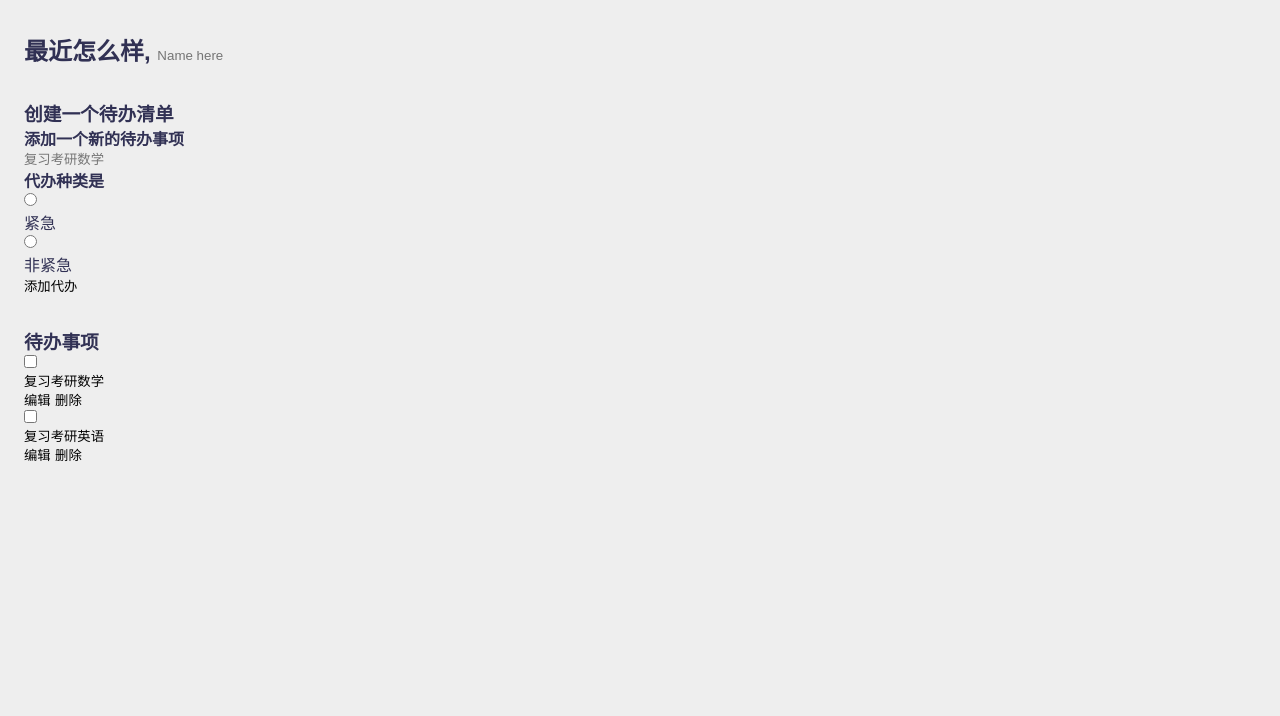
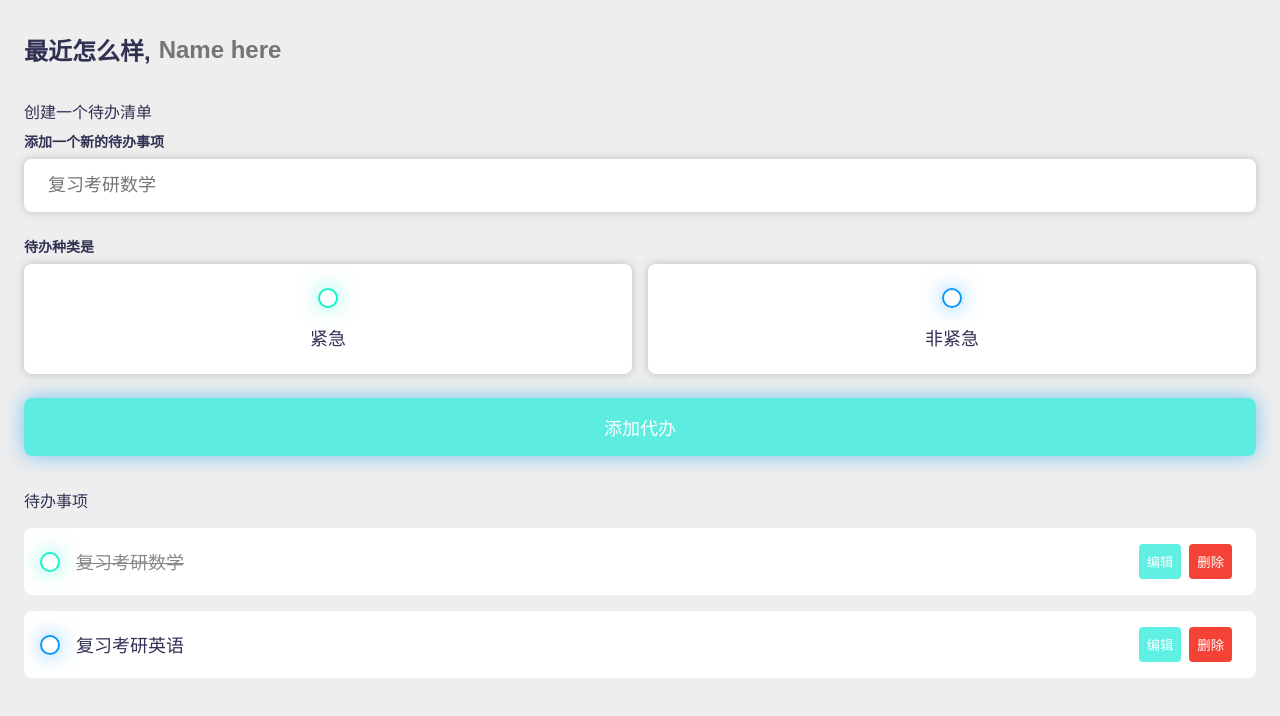
Before and after one commit to Lunatic029/Todolist_app, a plain HTML site: page index.html in a window 1280 px wide. Drawn offline with Linux system fonts and the light colour scheme.

Commit message:
css添加样式设计，js增加用户名逻辑

```diff
--- a/index.html
+++ b/index.html
@@ -13,12 +13,12 @@
 <body>
     <main class="app">
         <section class="greeting">
-            <h2 calss="title">
-                最近怎么样, <input type="text" id="name" placeholder="Name here"> <!--文本框id为name，待输入-->
+            <h2 class="title">
+                最近怎么样, <input type="text" id="name" placeholder="Name here" autocomplete="off"> <!--文本框id为name，待输入-->
             </h2>
         </section>
         <!--待办事项部分，要添加自己的待办事项-->
-        <section class="todo">
+        <section class="create-todo">
             <h3>创建一个待办清单</h3>
             <form id="new-todo-form">
 
@@ -29,7 +29,7 @@
                     id="content"
                     placeholder="复习考研数学"/>
 
-                <h4>代办种类是</h4>
+                <h4>待办种类是</h4>
                 <div class="options">
                     <label><!--添加一个紧急事项按钮-->
                         <input
@@ -37,7 +37,7 @@
                             name="category"
                             id="category1"
                             value="emergency" />
-                        <span class="category emergency"></span>
+                        <span class="bubble emergency"></span>
                         <div>紧急</div>
                     </label>
 
@@ -47,7 +47,7 @@
                             name="category"
                             id="category2"
                             value="noemergency" />
-                        <span class="category noemergency"></span>
+                        <span class="bubble noemergency"></span>
                         <div>非紧急</div>
                     </label>
                 </div>
@@ -60,7 +60,7 @@
             <h3>待办事项</h3>
 
             <div class="list" id="todo-list">
-                <div class="todo-item">
+                <div class="todo-item done">
                     <label>
                         <input type="checkbox" />
                         <span class="bubble emergency"></span>
--- a/main.css
+++ b/main.css
@@ -1,9 +1,10 @@
 :root {
-    --primary: #34db71;
+    --primary: #43eddfd9;
     --emergency: #12f4c7;
     --noemergency: #0899f9;
     --light: #EEE;
     --dark: #313154;
+    --gray: #888;
     --danger: #f44336;
 
     --shadow: 0 0 10px rgba(0, 0, 0, 0.2);
@@ -38,3 +39,190 @@ section {
     padding-left: 1.5rem;
     padding-right: 1.5rem;
 }
+
+h3{
+    color: var(--dark);
+    font-size: 1rem;
+    font-weight: 400;
+    margin-bottom: 0.5rem;
+}
+
+h4{
+    color: var(--dark);
+    font-size: 0.875rem;
+    font-weight: 700;
+    margin-bottom: 0.5rem;
+}
+
+.greeting .title{
+    display: flex;
+}
+
+.greeting .title input{
+    margin-left: 0.5rem;
+    flex: 1 1 0%;
+    min-width: 0;
+}
+
+.greeting .title,
+.greeting .title input{
+    color: var(--dark);
+    font-size: 1.5rem;
+    font-weight: 700;
+}
+
+.create-todo input[type="text"]{
+    display: block;
+    width: 100%;
+    font-size: 1.125rem;
+    padding: 1rem 1.5rem;
+    color: var(--dark);
+    background-color: #FFF;
+    border-radius: 0.5rem;
+    box-shadow: var(--shadow);
+    margin-bottom: 1.5rem;
+}
+
+.create-todo .options{
+    display: grid;
+    grid-template-columns: repeat(2, 1fr);
+    grid-gap: 1rem;
+    margin-bottom: 1.5rem;
+}
+
+.create-todo .options label{
+    display: flex;
+    flex-direction: column;
+    align-items: center;
+    justify-content: center;
+    padding: 1.5rem;
+    background-color: #FFF;
+    border-radius: 0.5rem;
+    box-shadow: var(--shadow);
+}
+
+input[type="radio"],
+input[type="checkbox"]{
+    display: none;
+}
+
+.bubble{
+    display:flex;
+    align-items: center;
+    justify-content: center;
+    width: 20px;
+    height: 20px;
+    border-radius: 50%;
+    border: 2px solid var(--emergency);
+    box-shadow: var(--emergency-glow);
+}
+
+.bubble.noemergency{
+    border-color: var(--noemergency);
+    box-shadow: var(--noemergency-glow);
+}
+
+.bubble::after{
+    content: "";
+    display: block;
+    opacity: 0;
+    width: 0px;
+    height: 0px;
+    background-color: var(--emergency);
+    box-shadow: var(--emergency-glow);
+    border-radius: 50%;
+    transition: 0.3s ease-in-out;
+}
+
+.bubble.noemergency::after{
+    background-color: var(--noemergency);
+    box-shadow: var(--noemergency-glow);
+}
+
+input:checked ~ .bubble::after{
+    opacity: 1;
+    width: 10px;
+    height: 10px;
+}
+
+.create-todo .options label div{
+    color: var(--dark);
+    font-size: 1.125rem;
+    margin-top: 1rem;
+}
+
+.create-todo input[type="submit"]{
+    display:block;
+    width: 100%;
+    font-size: 1.125rem;
+    padding: 1rem 1.5rem;
+    color: #FFF;
+    background-color: var(--primary);
+    border-radius: 0.5rem;
+    box-shadow: var(--noemergency-glow);
+    transition: 0.3s ease-in-out;
+}
+
+.create-todo input[type="submit"]:hover{
+    opacity: 0.6;
+}
+
+.todo-list .list{
+    margin: 1rem 0;
+}
+
+.todo-list .todo-item{
+    display: flex;
+    align-items: center;
+    background-color: #FFF;
+    padding: 1rem;
+    border-radius: 0.5rem;
+    margin-bottom: 1rem;
+}
+
+.todo-list label {
+    display: block;
+    margin-right: 1rem;
+    cursor: pointer;
+}
+
+.todo-item .todo-content{
+    flex: 1 1 0%;
+}
+
+.todo-item .todo-content input{
+    color: var(--dark);
+    font-size: 1.125rem;
+}
+
+.todo-item .actions{
+    display: flex;
+    align-items: center;
+}
+
+.todo-item .actions button{
+    display: block;
+    padding:0.5rem;
+    border-radius: 0.25rem;
+    color:#FFF;
+    cursor: pointer;
+    transition: 0.3s ease-in-out;
+}
+
+.todo-item .actions button:hover{
+    opacity: 0.55;
+}
+.todo-item .actions button.edit{
+    background-color: var(--primary);
+    margin-right: 0.5rem;
+}
+
+.todo-item .actions button.delete{
+    background-color: var(--danger);
+    margin-right: 0.5rem;
+}
+
+.todo-item.done .todo-content input{
+    text-decoration: line-through;
+    color: var(--gray);
+}
--- a/main.js
+++ b/main.js
@@ -0,0 +1,28 @@
+window.addEventListener('load', () => {
+    todos = JSON.parse(localStorage.getItem('todos')) || [];
+    const nameInput = document.querySelector('#name');
+    const newTodoForm = document.querySelector('#new-todo-form');
+
+    const username = localStorage.getItem('username') || '';
+
+    nameInput.value = username;
+
+    nameInput.addEventListener('change', e => {
+        localStorage.setItem('username', e.target.value);
+    })
+
+    newTodoForm.addEventListener('submit', e => {
+        e.preventDefault();
+
+        const todo = {
+            content: e.target.elements.content.value,
+            category: e.target.elements.category.value,
+            done: false,
+            createdAt: new Date().getTime()
+        }
+
+        todos.push(todo);
+        localStorage.setItem('todos', JSON.stringify(todos));
+        e.target.reset();
+
+})
```
